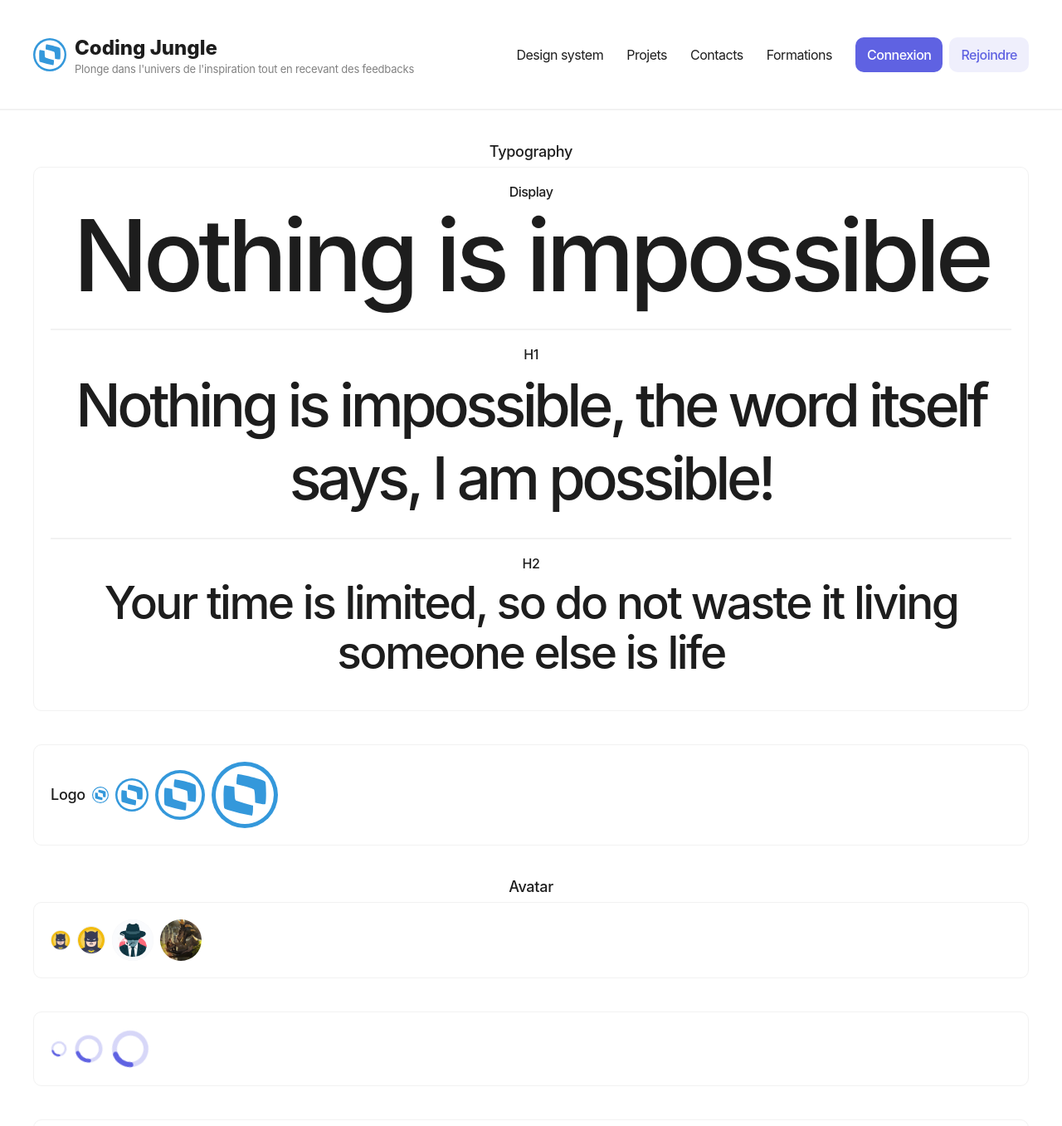
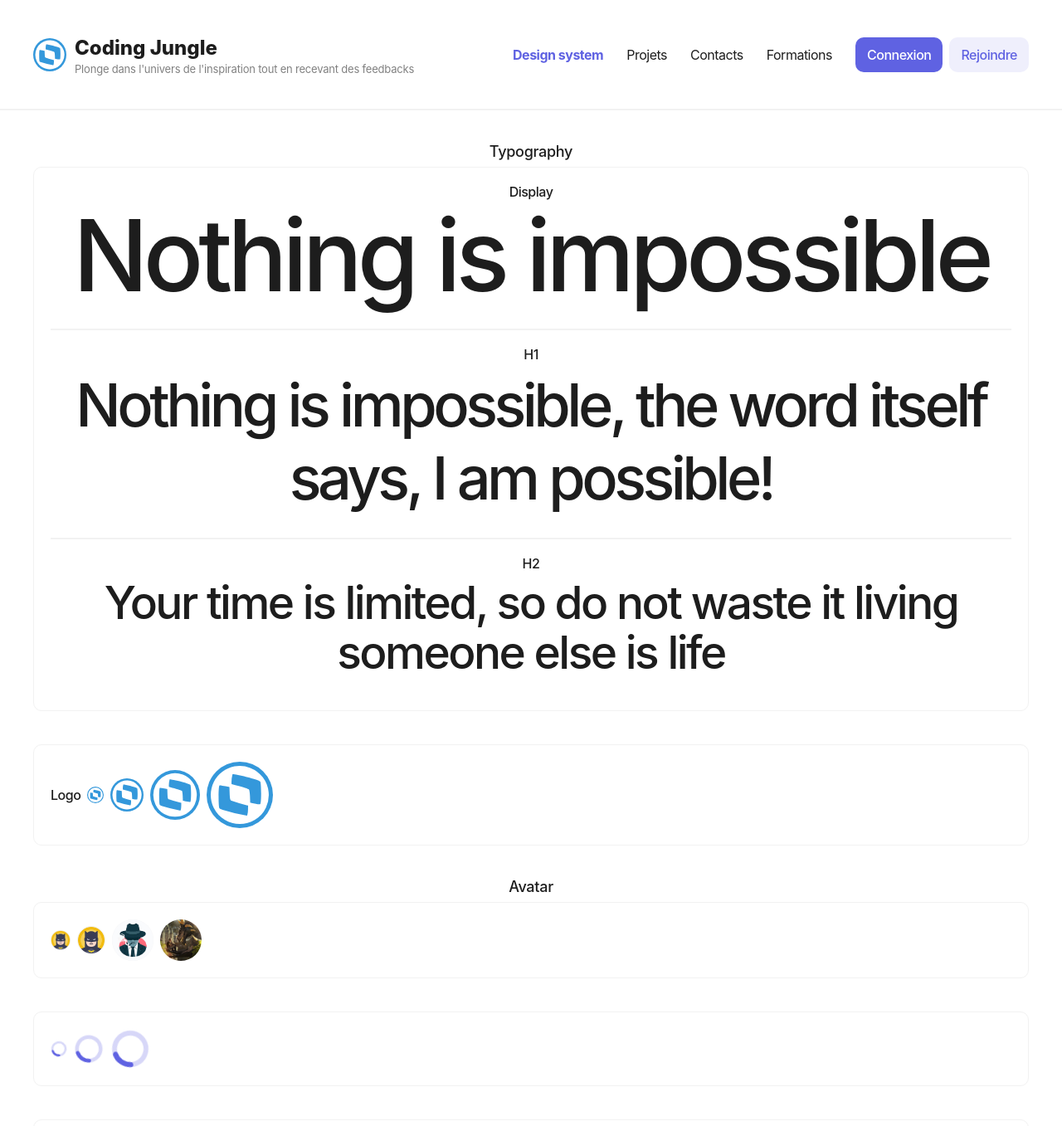
Before and after one commit to youssefshadow/react-next-app, a Next.js app: page /design-system in a window 1280 px wide. Shown: the top 1357 px of the page at 83% size. Built offline with nearby package versions, Linux system fonts and the light colour scheme.

Commit message:
active-link

```diff
--- a/src/pages/design-system.tsx
+++ b/src/pages/design-system.tsx
@@ -43,9 +43,10 @@ export default function DesignSystem() {
               </div>
             </div>
           </div>
+
           {/* Section logo */}
           <div className="flex items-center gap-2 p-5 border border-gray-400 rounded mx-auto">
-            <Typography variant="caption2" weight="medium">Logo</Typography>
+          <Typography variant="caption3" weight="medium"> Logo </Typography>
             <Logo size="very-small"/>
             <Logo size="small"/>
             <Logo/>
--- /dev/null
+++ b/src/ui/components/navigation/active-link.tsx
@@ -0,0 +1,25 @@
+import clsx from "clsx";
+import Link from "next/link";
+import { useRouter } from 'next/router';
+import { useMemo } from "react";
+
+interface Props {
+    href:string;
+    children:React.ReactNode;
+}
+
+export const ActiveLink= ({href, children}: Props) =>{
+    const router = useRouter()
+
+    console.log('router ::', router.pathname)
+    const isActive:boolean = useMemo( ()=>{
+        return router.pathname === href
+
+    },[router.pathname, href])
+    return (
+        <Link href={href}className={clsx(isActive && "text-primary font-bold")}>
+            {children}
+
+        </Link>
+    )
+}
--- a/src/ui/components/navigation/navigation.tsx
+++ b/src/ui/components/navigation/navigation.tsx
@@ -3,6 +3,7 @@ import { Container } from "../container/container";
 import { Typography } from "@/ui/design-system/typoghraphy/typography";
 import { Button } from "@/ui/design-system/button/button";
 import Link from "next/link";
+import { ActiveLink } from "./active-link";
 
 interface Props {}
 
@@ -25,7 +26,7 @@ export const Navigation = ({}: Props) => {
         </Link>
         <div className="flex items-center gap-7">
           <Typography variant="caption3" component="div" className="flex items-center gap-7">
-            <Link href="/design-system">Design system</Link>
+            <ActiveLink href="/design-system">Design system</ActiveLink>
             <Link href="projets">Projets</Link>
             <Link href="contacts">Contacts</Link>
             <Link href="formations">Formations</Link>
```
